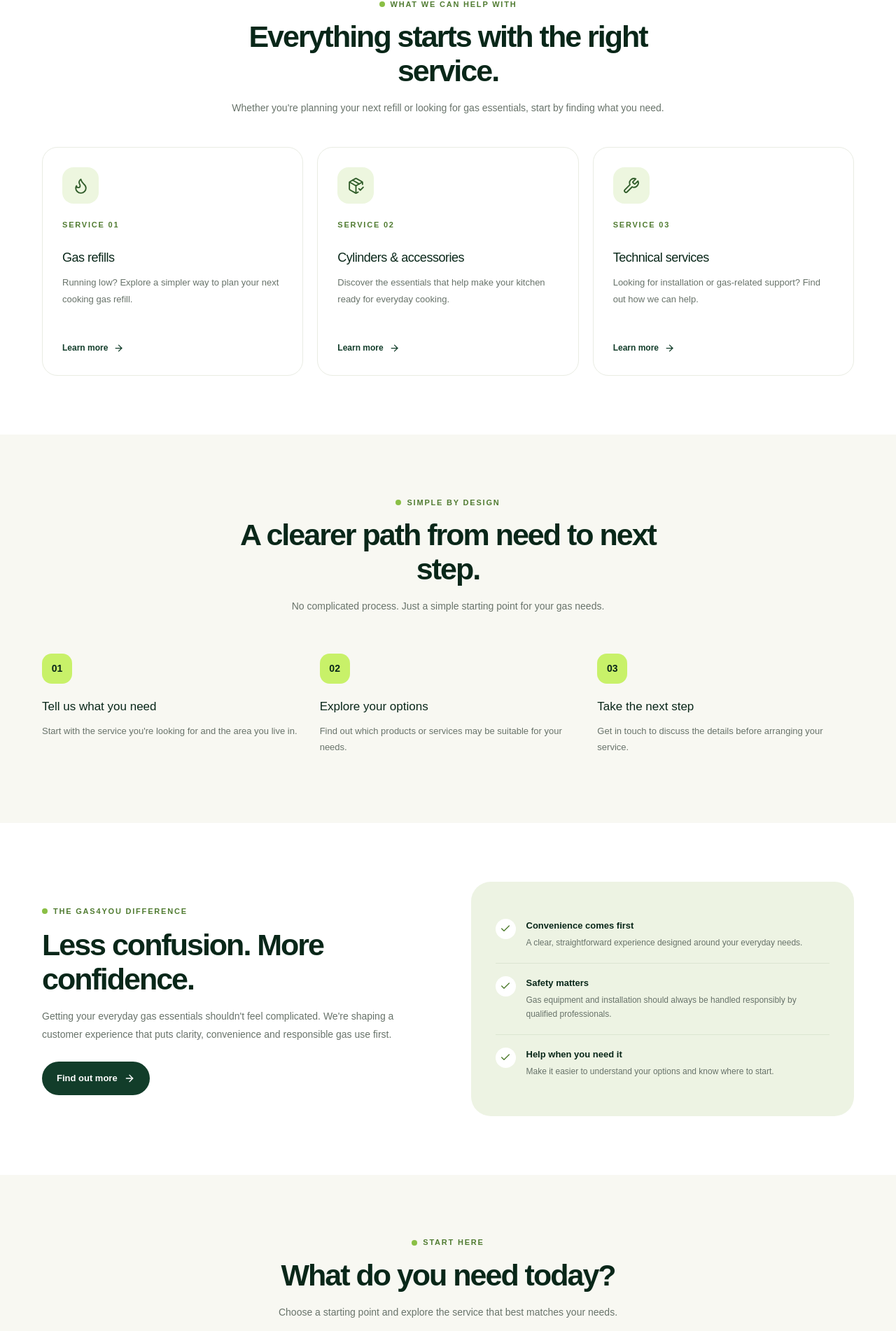
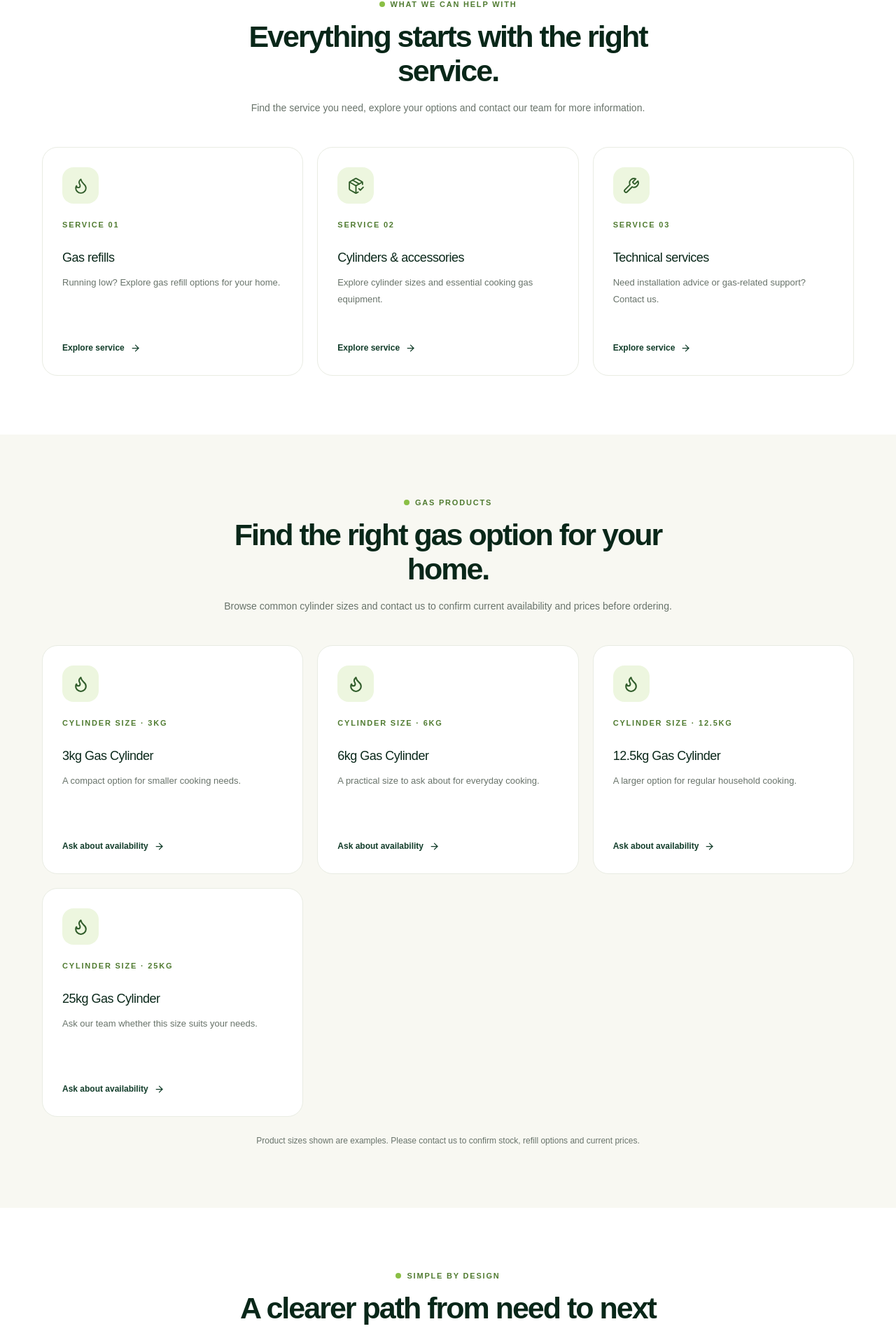
Before and after one commit to Lastborn-dev/Gas4You, a Next.js app: page / in a window 1280 px wide. Shown: the part 795-2697 px from the top of the page at 70% size. Built offline with nearby package versions, Linux system fonts and the light colour scheme.

Commit message:
Update page.tsx

```diff
--- a/app/page.tsx
+++ b/app/page.tsx
@@ -10,51 +10,76 @@ import {
   Zap,
 } from "lucide-react";
 
+const email = "adedapoadedamola3@gmail.com";
+
 const services = [
   {
     number: "01",
     title: "Gas refills",
     description:
-      "Running low? Explore a simpler way to plan your next cooking gas refill.",
+      "Running low? Explore gas refill options for your home.",
     icon: Flame,
-    link: "#get-started",
+    link: "#gas-listings",
   },
   {
     number: "02",
     title: "Cylinders & accessories",
     description:
-      "Discover the essentials that help make your kitchen ready for everyday cooking.",
+      "Explore cylinder sizes and essential cooking gas equipment.",
     icon: PackageCheck,
-    link: "#get-started",
+    link: "#gas-listings",
   },
   {
     number: "03",
     title: "Technical services",
     description:
-      "Looking for installation or gas-related support? Find out how we can help.",
+      "Need installation advice or gas-related support? Contact us.",
     icon: Wrench,
     link: "#contact",
+  },
+];
+
+const products = [
+  {
+    size: "3kg",
+    name: "3kg Gas Cylinder",
+    description: "A compact option for smaller cooking needs.",
+  },
+  {
+    size: "6kg",
+    name: "6kg Gas Cylinder",
+    description: "A practical size to ask about for everyday cooking.",
+  },
+  {
+    size: "12.5kg",
+    name: "12.5kg Gas Cylinder",
+    description: "A larger option for regular household cooking.",
+  },
+  {
+    size: "25kg",
+    name: "25kg Gas Cylinder",
+    description: "Ask our team whether this size suits your needs.",
   },
 ];
 
 const steps = [
   {
     number: "01",
-    title: "Tell us what you need",
+    title: "Choose what you need",
     description:
-      "Start with the service you're looking for and the area you live in.",
+      "Explore gas cylinders, refill enquiries and other services.",
   },
   {
     number: "02",
-    title: "Explore your options",
+    title: "Contact our team",
     description:
-      "Find out which products or services may be suitable for your needs.",
+      "Tell us what you need and confirm availability and pricing.",
   },
   {
     number: "03",
-    title: "Take the next step",
+    title: "Arrange your next step",
     description:
-      "Get in touch to discuss the details before arranging your service.",
+      "Discuss delivery or service arrangements with our team.",
   },
 ];
 
@@ -67,12 +92,12 @@ const benefits = [
   {
     title: "Safety matters",
     description:
-      "Gas equipment and installation should always be handled responsibly by qualified professionals.",
+      "Gas equipment should always be handled responsibly by qualified professionals.",
   },
   {
     title: "Help when you need it",
     description:
-      "Make it easier to understand your options and know where to start.",
+      "Contact our team to ask questions and understand your options.",
   },
 ];
 
@@ -146,12 +171,13 @@ export default function Home() {
 
           <div className="nav-links">
             <a href="#services">Our services</a>
+            <a href="#gas-listings">Gas listings</a>
             <a href="#how-it-works">How it works</a>
-            <a href="#why-us">Why Gas4You</a>
             <a href="#contact">Contact</a>
+            <a href="/login">Customer login</a>
           </div>
 
-          <a className="button" href="#get-started">
+          <a className="button" href="#gas-listings">
             Get started <ArrowRight size={16} />
           </a>
         </nav>
@@ -171,14 +197,13 @@ export default function Home() {
               </h1>
 
               <p className="hero-copy">
-                From everyday cooking gas needs to essential accessories and
-                technical support, discover a simpler way to get started with
-                Gas4You.
+                Explore gas cylinders, plan your next refill and discover
+                essential services with Gas4You.
               </p>
 
               <div className="hero-actions">
-                <a href="#services" className="button button-lime">
-                  Explore our services <ArrowRight size={17} />
+                <a href="#gas-listings" className="button button-lime">
+                  Explore gas listings <ArrowRight size={17} />
                 </a>
                 <a href="#how-it-works" className="button button-outline">
                   How it works
@@ -210,8 +235,8 @@ export default function Home() {
               </div>
               <h2>Everything starts with the right service.</h2>
               <p>
-                Whether you&apos;re planning your next refill or looking for gas
-                essentials, start by finding what you need.
+                Find the service you need, explore your options and contact
+                our team for more information.
               </p>
             </div>
 
@@ -224,16 +249,19 @@ export default function Home() {
                     <div className="service-icon">
                       <Icon size={25} strokeWidth={1.8} />
                     </div>
+
                     <div
                       className="eyebrow"
                       style={{ marginTop: 22, marginBottom: 0 }}
                     >
                       SERVICE {service.number}
                     </div>
+
                     <h3>{service.title}</h3>
                     <p>{service.description}</p>
+
                     <a className="text-link" href={service.link}>
-                      Learn more <ArrowRight size={15} />
+                      Explore service <ArrowRight size={15} />
                     </a>
                   </article>
                 );
@@ -242,7 +270,65 @@ export default function Home() {
           </div>
         </section>
 
-        <section className="section" id="how-it-works">
+        <section className="section" id="gas-listings">
+          <div className="container">
+            <div className="section-heading">
+              <div className="eyebrow">
+                <span className="eyebrow-dot" />
+                GAS PRODUCTS
+              </div>
+              <h2>Find the right gas option for your home.</h2>
+              <p>
+                Browse common cylinder sizes and contact us to confirm
+                current availability and prices before ordering.
+              </p>
+            </div>
+
+            <div className="services-grid">
+              {products.map((product) => (
+                <article className="service-card" key={product.size}>
+                  <div className="service-icon">
+                    <Flame size={25} />
+                  </div>
+
+                  <div
+                    className="eyebrow"
+                    style={{ marginTop: 22, marginBottom: 0 }}
+                  >
+                    CYLINDER SIZE · {product.size}
+                  </div>
+
+                  <h3>{product.name}</h3>
+                  <p>{product.description}</p>
+
+                  <a
+                    className="text-link"
+                    href={`mailto:${email}?subject=${encodeURIComponent(
+                      `Gas4You enquiry: ${product.name}`
+                    )}`}
+                  >
+                    Ask about availability <ArrowRight size={15} />
+                  </a>
+                </article>
+              ))}
+            </div>
+
+            <p
+              style={{
+                marginTop: 24,
+                color: "#68736a",
+                fontSize: 12,
+                textAlign: "center",
+                lineHeight: 1.8,
+              }}
+            >
+              Product sizes shown are examples. Please contact us to confirm
+              stock, refill options and current prices.
+            </p>
+          </div>
+        </section>
+
+        <section className="section section-white" id="how-it-works">
           <div className="container">
             <div className="section-heading">
               <div className="eyebrow">
@@ -251,8 +337,8 @@ export default function Home() {
               </div>
               <h2>A clearer path from need to next step.</h2>
               <p>
-                No complicated process. Just a simple starting point for your
-                gas needs.
+                Start with what you need and let our team help you understand
+                the next steps.
               </p>
             </div>
 
@@ -268,7 +354,7 @@ export default function Home() {
           </div>
         </section>
 
-        <section className="section section-white" id="why-us">
+        <section className="section" id="why-us">
           <div className="container benefits-grid">
             <div className="split-copy">
               <div className="eyebrow">
@@ -279,13 +365,13 @@ export default function Home() {
               <h2>Less confusion. More confidence.</h2>
 
               <p>
-                Getting your everyday gas essentials shouldn&apos;t feel
-                complicated. We&apos;re shaping a customer experience that puts
-                clarity, convenience and responsible gas use first.
+                Getting your everyday gas essentials shouldn't feel
+                complicated. Gas4You aims to make it easier to explore
+                products, ask questions and plan your next step.
               </p>
 
-              <a href="#contact" className="button">
-                Find out more <ArrowRight size={16} />
+              <a href="#gas-listings" className="button">
+                Explore products <ArrowRight size={16} />
               </a>
             </div>
 
@@ -305,7 +391,7 @@ export default function Home() {
           </div>
         </section>
 
-        <section className="section" id="get-started">
+        <section className="section section-white" id="get-started">
           <div className="container">
             <div className="section-heading">
               <div className="eyebrow">
@@ -314,35 +400,39 @@ export default function Home() {
               </div>
               <h2>What do you need today?</h2>
               <p>
-                Choose a starting point and explore the service that best
-                matches your needs.
+                Choose an option below to explore products or contact our
+                team directly.
               </p>
             </div>
 
             <div className="services-grid">
-              <a className="service-card" href="#services">
+              <a className="service-card" href="#gas-listings">
                 <div className="service-icon">
                   <Flame size={24} />
                 </div>
                 <h3>A gas refill</h3>
-                <p>I&apos;m planning my next cooking gas refill.</p>
+                <p>
+                  I'm planning my next cooking gas refill.
+                </p>
                 <span className="text-link">
-                  Explore refills <ArrowRight size={15} />
+                  Browse gas options <ArrowRight size={15} />
                 </span>
               </a>
 
-              <a className="service-card" href="#services">
+              <a className="service-card" href="#gas-listings">
                 <div className="service-icon">
                   <PackageCheck size={24} />
                 </div>
                 <h3>Gas equipment</h3>
-                <p>I&apos;m looking for cylinders or useful accessories.</p>
+                <p>
+                  I'm looking for cylinders or useful accessories.
+                </p>
                 <span className="text-link">
-                  Explore essentials <ArrowRight size={15} />
+                  Browse products <ArrowRight size={15} />
                 </span>
               </a>
 
-              <a className="service-card" href="#contact">
+              <a className="service-card" href={`mailto:${email}`}>
                 <div className="service-icon">
                   <Headphones size={24} />
                 </div>
@@ -351,7 +441,7 @@ export default function Home() {
                   I need information about gas services or support.
                 </p>
                 <span className="text-link">
-                  Get in touch <ArrowRight size={15} />
+                  Contact our team <ArrowRight size={15} />
                 </span>
               </a>
             </div>
@@ -364,20 +454,29 @@ export default function Home() {
               <div>
                 <div className="eyebrow" style={{ color: "#c8f169" }}>
                   <span className="eyebrow-dot" />
-                  LET&apos;S GET YOU STARTED
+                  LET'S GET YOU STARTED
                 </div>
                 <h2>
                   Your everyday gas needs deserve a simpler experience.
                 </h2>
                 <p>
-                  Have a question or want to learn more about Gas4You? Start
-                  here.
+                  Have a question about Gas4You? Send us an email and our
+                  team can help you with your enquiry.
+                </p>
+                <p>
+                  Email:{" "}
+                  <a
+                    href={`mailto:${email}`}
+                    style={{ color: "#c8f169", fontWeight: 700 }}
+                  >
+                    {email}
+                  </a>
                 </p>
               </div>
 
               <a
                 className="button button-lime"
-                href="mailto:hello@gas4you.example?subject=Gas4You%20enquiry"
+                href={`mailto:${email}?subject=Gas4You%20enquiry`}
               >
                 Contact us <ArrowRight size={17} />
               </a>
@@ -393,21 +492,21 @@ export default function Home() {
               <Brand />
               <p className="footer-description">
                 A simpler starting point for everyday cooking gas needs,
-                equipment and technical service enquiries.
+                equipment and service enquiries.
               </p>
             </div>
 
             <div className="footer-column">
               <h4>EXPLORE</h4>
               <a href="#services">Our services</a>
+              <a href="#gas-listings">Gas listings</a>
               <a href="#how-it-works">How it works</a>
-              <a href="#why-us">Why Gas4You</a>
             </div>
 
             <div className="footer-column">
               <h4>GET IN TOUCH</h4>
-              <a href="#contact">Contact us</a>
-              <a href="#get-started">Get started</a>
+              <a href={`mailto:${email}`}>Email us</a>
+              <a href="/login">Customer login</a>
               <a href="#home">Back to top ↑</a>
             </div>
           </div>
@@ -416,7 +515,9 @@ export default function Home() {
             <span>
               © {new Date().getFullYear()} Gas4You. All rights reserved.
             </span>
-            <span>Built around simplicity, convenience and safety.</span>
+            <span>
+              Built around simplicity, convenience and safety.
+            </span>
           </div>
         </div>
       </footer>
```
